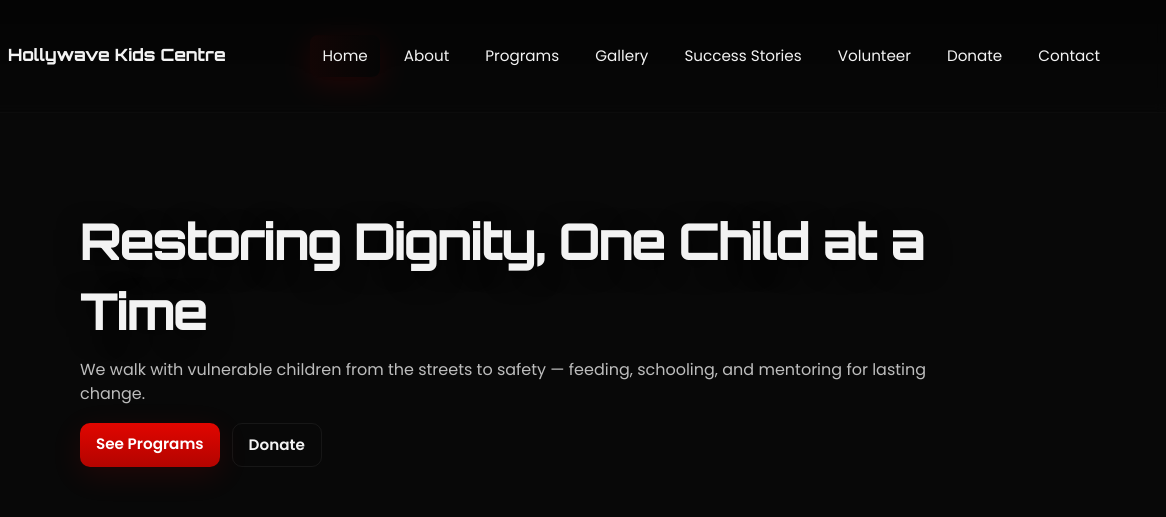
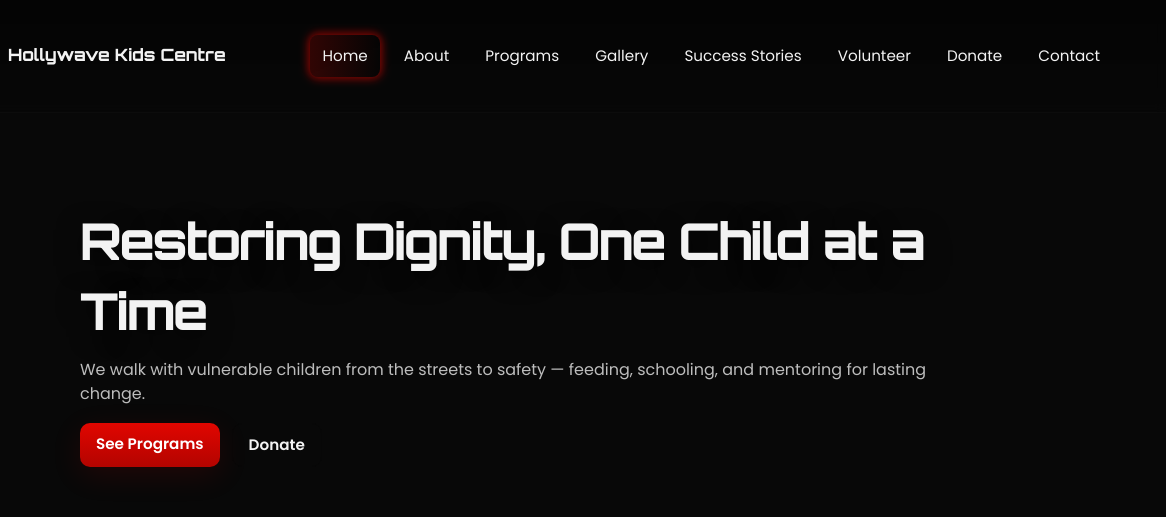
Before and after one commit to vkiller254/hollywave-site, a plain HTML site: page index.html in a window 1280 px wide. In both pictures the pointer is over the link "Home". Shown: the top 517 px of the page, 114-1280 px from the left. Drawn offline with Linux system fonts and the light colour scheme.

Commit message:
Update styles.css: made layout and color changes

```diff
--- a/style.css
+++ b/style.css
@@ -93,9 +93,10 @@ body {
 .primary-nav a:hover,
 .secondary-nav a:focus,
 .secondary-nav a:hover {
-  background: linear-gradient(90deg, rgba(225,6,0,0.06), rgba(0,0,0,0.05));
+  background: linear-gradient(90deg, rgba(225,6,0,0.2), rgba(0,0,0,0.1));
   outline: none;
-  box-shadow: var(--accent-glow);
+  box-shadow: 0 0 8px 2px rgba(225,6,0,0.6); /* stronger glow */
+  transition: all 0.3s ease; /* smooth effect */
 }
 
 /* Hamburger */
@@ -196,6 +197,12 @@ body {
   border: none;
   font-size: 0.95rem;
 }
+.btn:hover{
+   background: linear-gradient(90deg, rgba(225,6,0,0.2), rgba(0,0,0,0.1));
+  outline: none;
+  box-shadow: 0 0 8px 2px rgba(225,6,0,0.6); /* stronger glow */
+  transition: all 0.3s ease; /* smooth effect */
+}
 .btn-primary {
   background: linear-gradient(180deg, var(--red), var(--red-dark));
   color: #fff;
@@ -204,7 +211,7 @@ body {
 .btn-outline {
   background: transparent;
   color: var(--text);
-  border: 0.0625rem solid rgba(255,255,255,0.06); /* 1px */
+  border: 0.0625rem solid rgba(2, 2, 2, 0.06); /* 1px */
 }
 
 /* Sections & Cards */
```
